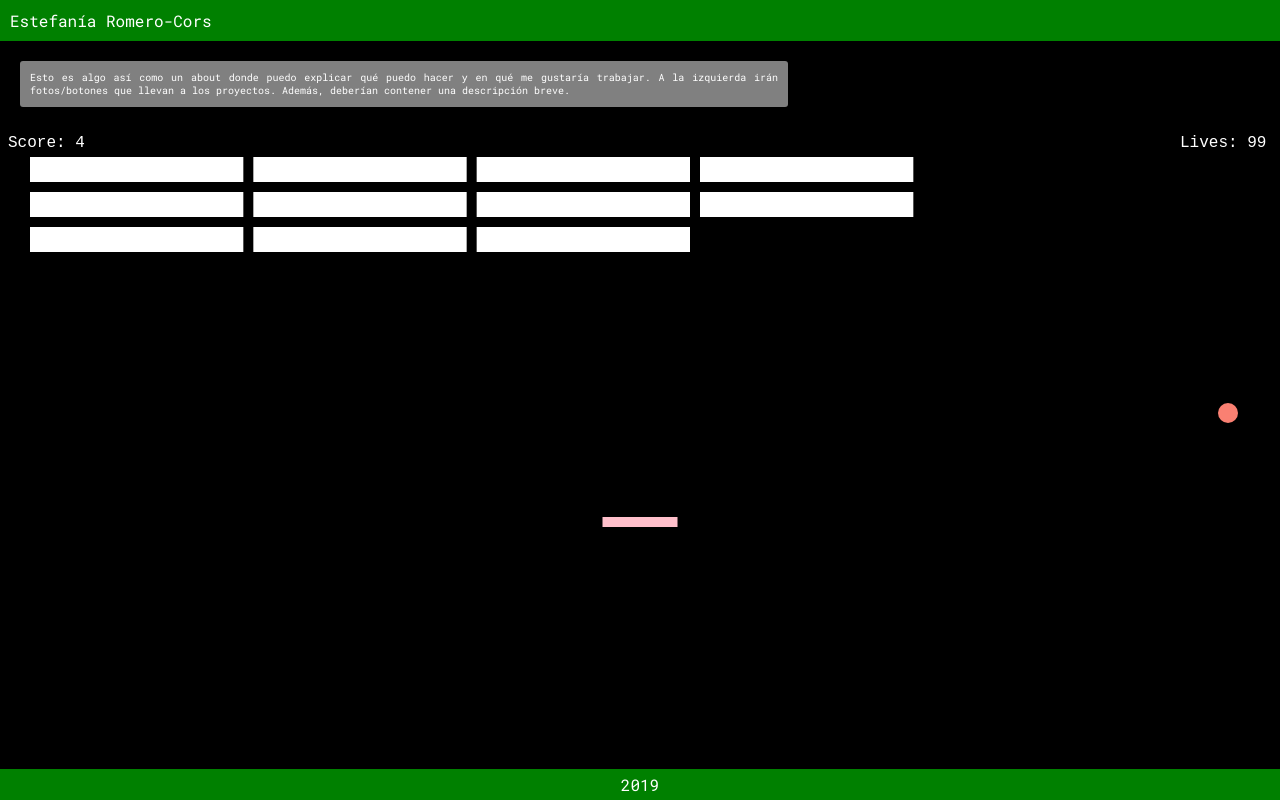
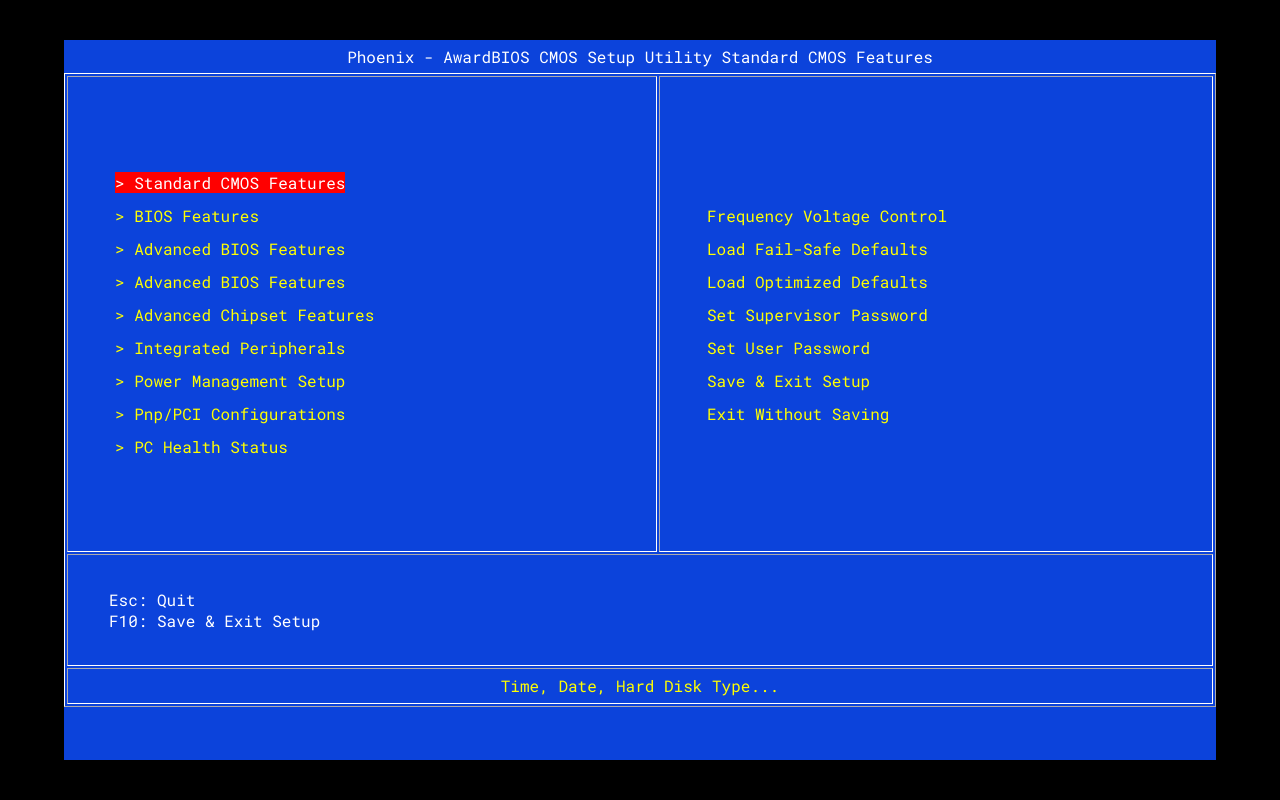
Before and after one commit to Zotapianola/LaboratoriaPortfolio, a plain HTML site: page index.html in a window 1280 px wide. Drawn offline with Linux system fonts and the light colour scheme.

Commit message:
prueba BIOS 1

```diff
--- a/index.css
+++ b/index.css
@@ -1,70 +1,61 @@
 html {
-    height: 100%;
-    width: 100%;
+  display: flex;
+  justify-content: center;
+  margin: 0;
+  font-family: "Roboto Mono", monospace;
+}
+
+h1 {
+  font-size: medium;
+  font-weight: normal;
+  margin: 0;
+  padding: 6px 0px;
+}
+
+table {
+  width: 100%;
+  height: 88%;
+  border-color: white;
+  color: yellow;
+}
+
+ul {
+  list-style-type: none;
+  text-align: left;
+}
+
+li {
+  padding: 6px;
+}
+
+#rojito span {
+  background-color: red;
+  color: white;
 }
 
 body {
-    background-color: black;
-    margin: 0;
-    padding: none;
-    border: none;
-    display: flex;
-    flex-direction: column;
-    min-height: 100%;
-}
-
-canvas { background: black; }
-
-nav {
-    font-family: 'Roboto Mono', monospace;
-    background-color: green;
-    height: 40%;
-    border: none;
-    margin: none;
-    padding: 10px;
-    color: white;
-}
-
-a {
-    color: white;
-}
-
-.container {
-    display: flex;
+  height: 100vh;
+  width: 90vw;
+  background-color: black;
+  margin: 0;
+  display: flex;
+  align-items: center;
+  justify-content: center;
+  color: white;
 }
 
 section {
-    padding: 20px;
-    display: flex;
-    justify-content: center;
+  text-align: center;
+  box-sizing: inherit;
+  background-color: rgb(12, 67, 219);
+  font-size: 16px;
+  width: 100%;
+  height: 90%;
+  margin: auto;
 }
 
-section img {
-    width: 80%;
+#last-col li {
+  color: white;
+  padding: 0px;
+  margin: 0px;
 }
-#artDiv {
-    width: 60%;
-    padding: 20px;
-}
-
-article {
-    padding: 10px;
-    font-family: 'Roboto Mono', monospace;
-    background-color: gray;
-    border: gray;
-    color: white;
-    border-radius: 3px;
-    text-align: justify;
-    font-size: 10px;
-    text-size-adjust: inherit;
-}
-
-footer {
-    font-family: 'Roboto Mono', monospace;
-    background: green;
-    color: white;
-    display: flex;
-    justify-content: center;
-    padding: 5px;
-    margin-top: auto;
-}
--- a/index.html
+++ b/index.html
@@ -1,30 +1,65 @@
 <!DOCTYPE html>
 <html lang="en">
   <head>
-    <meta charset="UTF-8">
-    <meta name="viewport" content="width=device-width, initial-scale=1.0">
-    <meta http-equiv="X-UA-Compatible" content="ie=edge">
+    <meta charset="UTF-8" />
+    <meta name="viewport" content="width=device-width, initial-scale=1.0" />
+    <meta http-equiv="X-UA-Compatible" content="ie=edge" />
     <link rel="stylesheet" type="text/css" href="index.css" media="screen" />
     <title>Portafolio</title>
-    <link href="https://fonts.googleapis.com/css?family=Roboto+Mono&display=swap" rel="stylesheet">
-    <script src="index.js"></script>
+    <link
+      href="https://fonts.googleapis.com/css?family=Roboto+Mono&display=swap"
+      rel="stylesheet"
+    />
+    <!-- <script src="index.js"></script> -->
   </head>
   <body>
+    <section>
       <header>
-        <nav>
-        Estefanía Romero-Cors
-        </nav>
+        <h1>Phoenix - AwardBIOS CMOS Setup Utility Standard CMOS Features</h1>
       </header>
-    <div class="container">
-    </div>
-    <div id="artDiv">
-            <article>
-                Esto es algo así como un about donde puedo explicar qué puedo hacer y en qué me gustaría trabajar. A la izquierda irán fotos/botones que llevan a los proyectos. Además, deberían contener una descripción breve.
-            </article>
-    </div>
-    <canvas id="canvas"></canvas>
-    <footer>
-        2019
-    </footer>
+      <table border="1">
+        <tr>
+          <td>
+            <ul>
+              <li id="rojito">
+                <span>
+                  > Standard CMOS Features
+                </span>
+              </li>
+              <li>> BIOS Features</li>
+              <li>> Advanced BIOS Features</li>
+              <li>> Advanced BIOS Features</li>
+              <li>> Advanced Chipset Features</li>
+              <li>> Integrated Peripherals</li>
+              <li>> Power Management Setup</li>
+              <li>> Pnp/PCI Configurations</li>
+              <li>> PC Health Status</li>
+            </ul>
+          </td>
+          <td>
+            <ul>
+              <li>Frequency Voltage Control</li>
+              <li>Load Fail-Safe Defaults</li>
+              <li>Load Optimized Defaults</li>
+              <li>Set Supervisor Password</li>
+              <li>Set User Password</li>
+              <li>Save & Exit Setup</li>
+              <li>Exit Without Saving</li>
+            </ul>
+          </td>
+        </tr>
+        <tr>
+          <td id="last-col" colspan="2">
+            <ul>
+              <li>Esc: Quit</li>
+              <li>F10: Save & Exit Setup</li>
+            </ul>
+          </td>
+        </tr>
+        <tr>
+          <td colspan="2">Time, Date, Hard Disk Type...</td>
+        </tr>
+      </table>
+    </section>
   </body>
 </html>
--- a/index.js
+++ /dev/null
@@ -1,188 +0,0 @@
-
-
-window.onload = ()=> {
-    // referencing canvas and setting dimensions
-    let canvas = document.getElementById("canvas");
-    canvas.width = window.innerWidth;
-    canvas.height = window.innerHeight/2;
-    let ctx = canvas.getContext("2d");
-
-    // game elements
-    let ballRadius = 10;
-    let x = canvas.width/2;
-    let y = canvas.height-30;
-    let dx = 5;
-    let dy = -5;
-    let paddleHeight = 10;
-    let paddleWidth = 75;
-    let paddleX = (canvas.width-paddleWidth)/2;
-    let rightPressed = false;
-    let leftPressed = false;
-    let brickRowCount = 5;
-    let brickColumnCount = 3;
-    let brickWidth = canvas.width/6;
-    let brickHeight = canvas.height/16;
-    let brickPadding = 10;
-    let brickOffsetTop = 30;
-    let brickOffsetLeft = 30;
-    let score = 0;
-    let lives = 100;
-
-    // font
-    let gameFont = "16px Courier New";
-    let gameFontColor = "white";
-
-    // ball
-    let ballSize;
-    let ballColor = "salmon";
-
-    // paddle
-    let paddleColor = "pink";
-
-    let bricks = [];
-    for(let c=0; c<brickColumnCount; c++) {
-    bricks[c] = [];
-    for(let r=0; r<brickRowCount; r++) {
-        bricks[c][r] = { x: 0, y: 0, status: 1 };
-    }
-    }
-
-    document.addEventListener("keydown", keyDownHandler, false);
-    document.addEventListener("keyup", keyUpHandler, false);
-    // document.addEventListener("mousemove", mouseMoveHandler, false);
-
-    function keyDownHandler(e) {
-        if(e.key == "Right" || e.key == "ArrowRight") {
-            rightPressed = true;
-        }
-        else if(e.key == "Left" || e.key == "ArrowLeft") {
-            leftPressed = true;
-        }
-    }
-
-    function keyUpHandler(e) {
-        if(e.key == "Right" || e.key == "ArrowRight") {
-            rightPressed = false;
-        }
-        else if(e.key == "Left" || e.key == "ArrowLeft") {
-            leftPressed = false;
-        }
-    }
-
-    // function mouseMoveHandler(e) {
-    // let relativeX = e.clientX - canvas.offsetLeft;
-    // if(relativeX > 0 && relativeX < canvas.width) {
-    //     paddleX = relativeX - paddleWidth/2;
-    // }
-    // }
-
-    function collisionDetection() {
-    for(let c=0; c<brickColumnCount; c++) {
-        for(let r=0; r<brickRowCount; r++) {
-        let b = bricks[c][r];
-        if(b.status == 1) {
-            if(x > b.x && x < b.x+brickWidth && y > b.y && y < b.y+brickHeight) {
-            dy = -dy;
-            b.status = 0;
-            score++;
-            if(score == brickRowCount*brickColumnCount) {
-                // alert("YOU WIN, CONGRATS!");
-                document.location.reload();
-            }
-            }
-        }
-        }
-    }
-    }
-
-    function drawBall() {
-    ctx.beginPath();
-    ctx.arc(x, y, ballRadius, 0, Math.PI*2);
-    ctx.fillStyle = ballColor;
-    ctx.fill();
-    ctx.closePath();
-    }
-    function drawPaddle() {
-    ctx.beginPath();
-    ctx.rect(paddleX, canvas.height-paddleHeight, paddleWidth, paddleHeight);
-    ctx.fillStyle = paddleColor;
-    ctx.fill();
-    ctx.closePath();
-    }
-    function drawBricks() {
-    for(let c=0; c<brickColumnCount; c++) {
-        for(let r=0; r<brickRowCount; r++) {
-        if(bricks[c][r].status == 1) {
-            let brickX = (r*(brickWidth+brickPadding))+brickOffsetLeft;
-            let brickY = (c*(brickHeight+brickPadding))+brickOffsetTop;
-            bricks[c][r].x = brickX;
-            bricks[c][r].y = brickY;
-            ctx.beginPath();
-            ctx.rect(brickX, brickY, brickWidth, brickHeight);
-            ctx.fillStyle = gameFont;
-            ctx.fill();
-            ctx.closePath();
-        }
-        }
-    }
-    }
-    function drawScore() {
-    ctx.font = gameFont;
-    ctx.fillStyle = gameFontColor;
-    ctx.fillText("Score: "+score, 8, 20);
-    }
-    function drawLives() {
-    ctx.font = gameFont;
-    ctx.fillStyle = gameFontColor;
-    ctx.fillText("Lives: "+lives, canvas.width-100, 20);
-    }
-
-    function draw() {
-    ctx.clearRect(0, 0, canvas.width, canvas.height);
-    drawBricks();
-    drawBall();
-    drawPaddle();
-    drawScore();
-    drawLives();
-    collisionDetection();
-
-    if(x + dx > canvas.width-ballRadius || x + dx < ballRadius) {
-        dx = -dx;
-    }
-    if(y + dy < ballRadius) {
-        dy = -dy;
-    }
-    else if(y + dy > canvas.height-ballRadius) {
-        if(x > paddleX && x < paddleX + paddleWidth) {
-        dy = -dy;
-        }
-        else {
-        lives--;
-        if(!lives) {
-            // alert("GAME OVER");
-            document.location.reload();
-        }
-        else {
-            // se resetean estas huevadas
-            x = canvas.width/2;
-            y = canvas.height-30;
-            dx = 3;
-            dy = -3;
-            paddleX = (canvas.width-paddleWidth)/2;
-        }
-        }
-    }
-
-    if(rightPressed && paddleX < canvas.width-paddleWidth) {
-        paddleX += 7;
-    }
-    else if(leftPressed && paddleX > 0) {
-        paddleX -= 7;
-    }
-
-    x += dx;
-    y += dy;
-    requestAnimationFrame(draw);
-    }
-    draw();
-}
```
Lines whose indentation alone changed are shown as unchanged.
